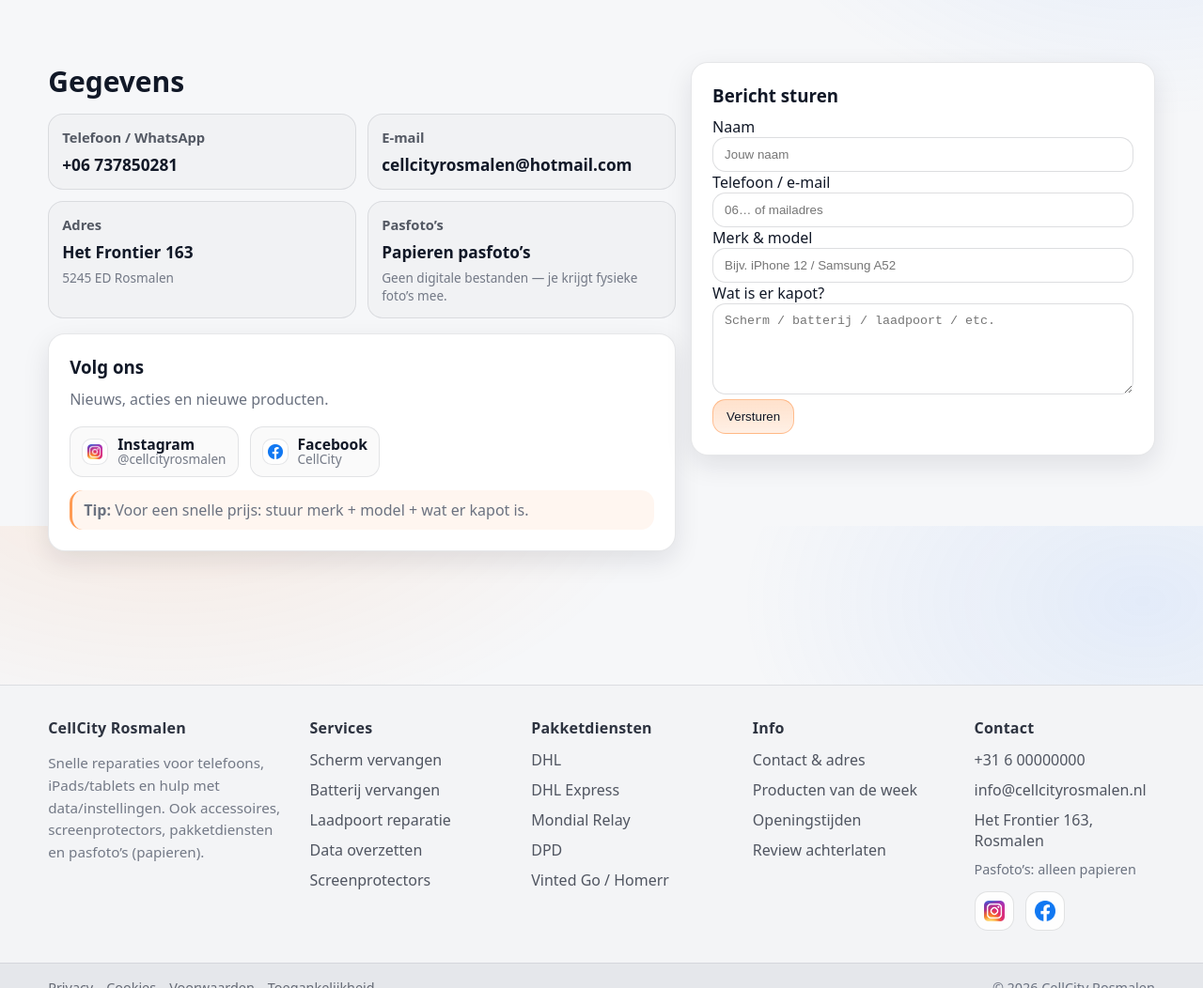
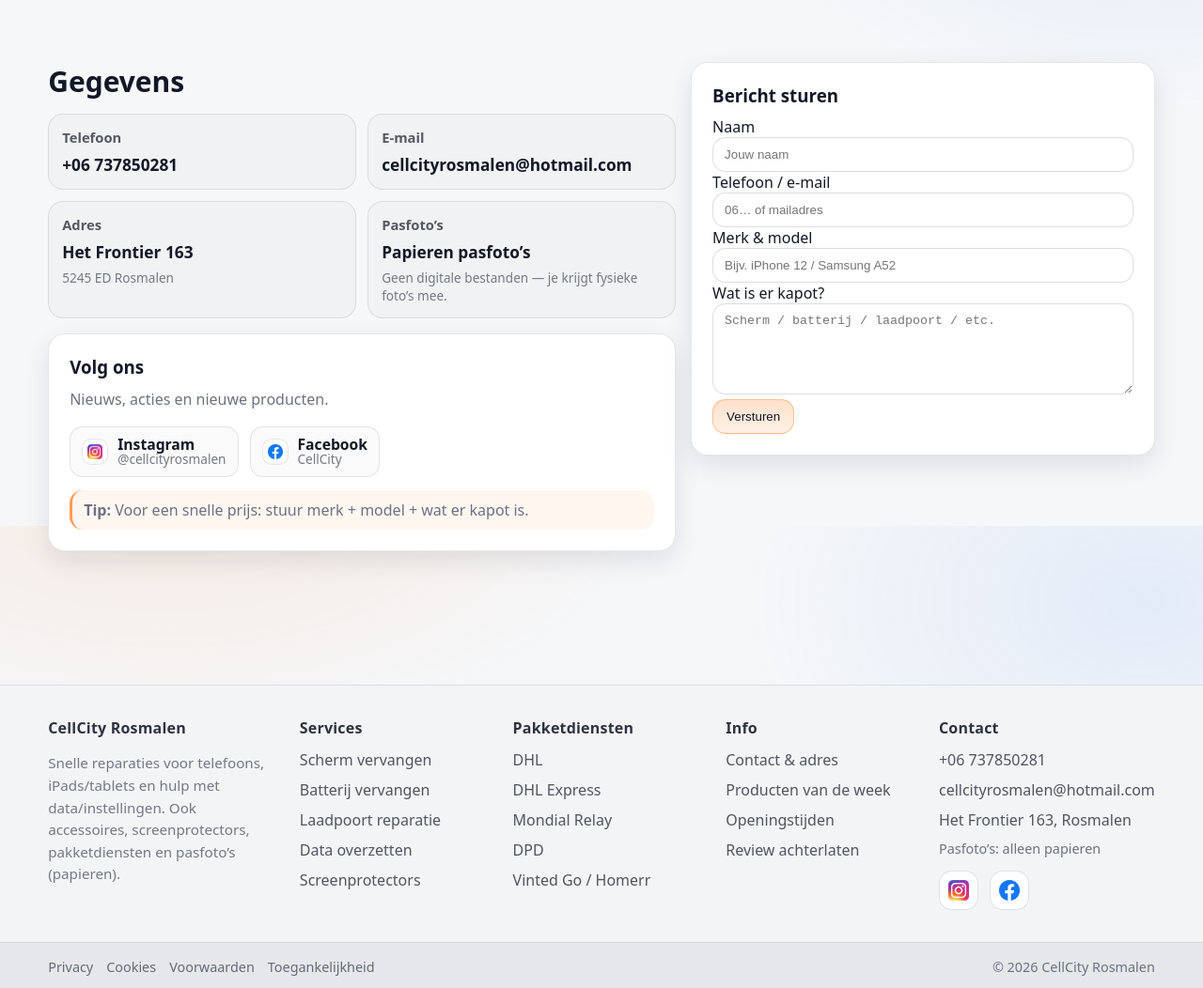
Before and after one commit to Benjamin2eaccount/Cellcitytest, a website: page contact.html in a window 1280 px wide. Shown: the part 240-1292 px from the top of the page at 94% size. Drawn offline with Linux system fonts and the light colour scheme.

Commit message:
23-1-2026
nummer, email

```diff
--- a/contact.html
+++ b/contact.html
@@ -53,7 +53,7 @@
 
                 <div class="contact-cards">
                     <div class="mini-card">
-                        <div class="mini-title">Telefoon / WhatsApp</div>
+                        <div class="mini-title">Telefoon </div>
                         <div class="mini-value"><a href="tel:+31737850281">+06 737850281</a></div>
                     </div>
 
@@ -190,8 +190,8 @@
                 <div class="mega-col">
                     <h4>Contact</h4>
                     <ul class="mega-links">
-                        <li><a href="tel:+31600000000">+31 6 00000000</a></li>
-                        <li><a href="mailto:info@cellcityrosmalen.nl">info@cellcityrosmalen.nl</a></li>
+                        <li><a href="tel:+31737850281">+06 737850281</a></li>
+                        <li><a href="mailto:cellcityrosmalen@hotmail.com">cellcityrosmalen@hotmail.com</a></li>
                         <li><a href="contact.html">Het Frontier 163, Rosmalen</a></li>
                         <li class="muted small">Pasfoto’s: alleen papieren</li>
                     </ul>
```
Also changed, not shown: index.html (+2 -2 lines), pakketdiensten.html (+2 -2 lines), producten.html (+2 -2 lines), 2 other files.
